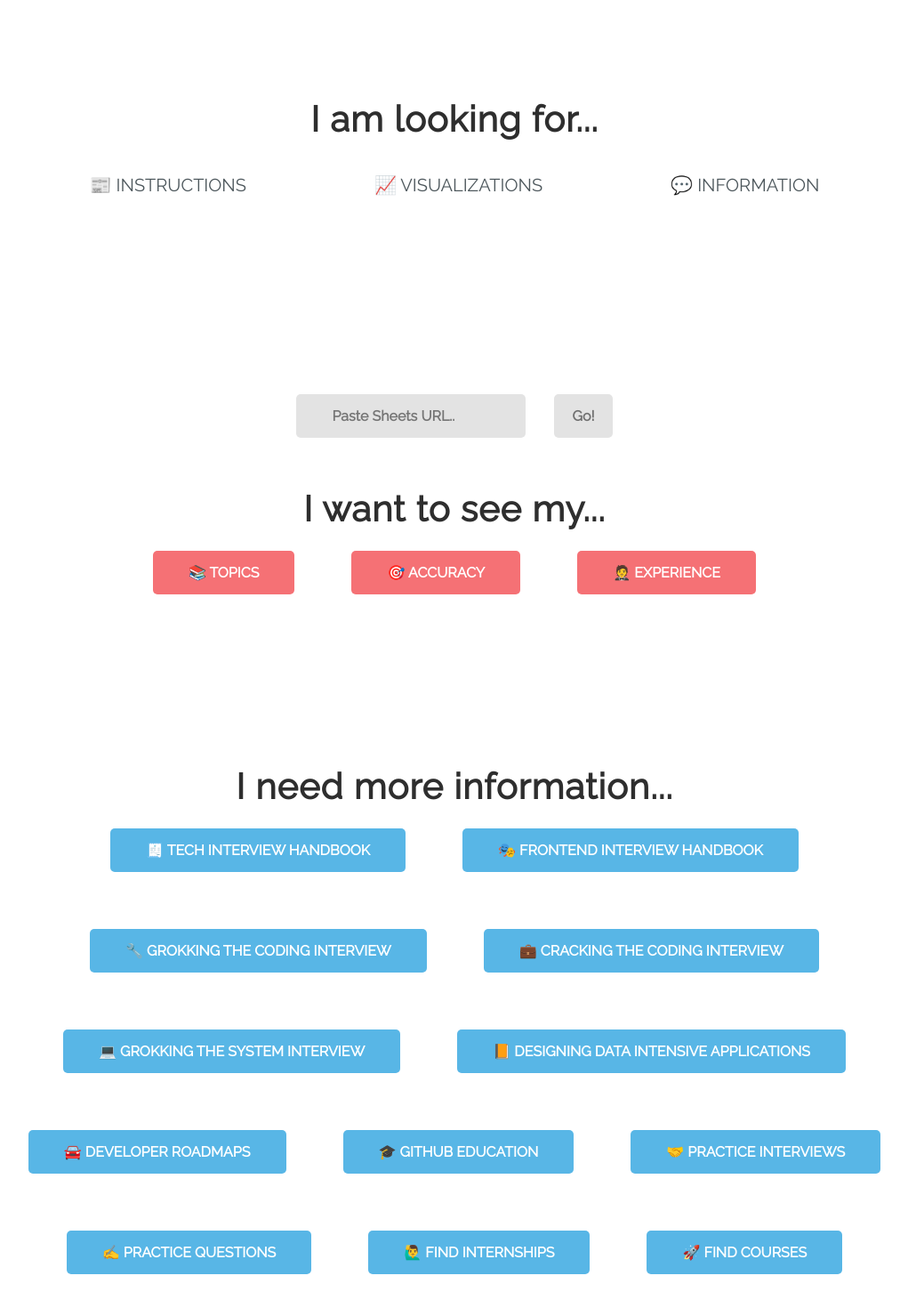
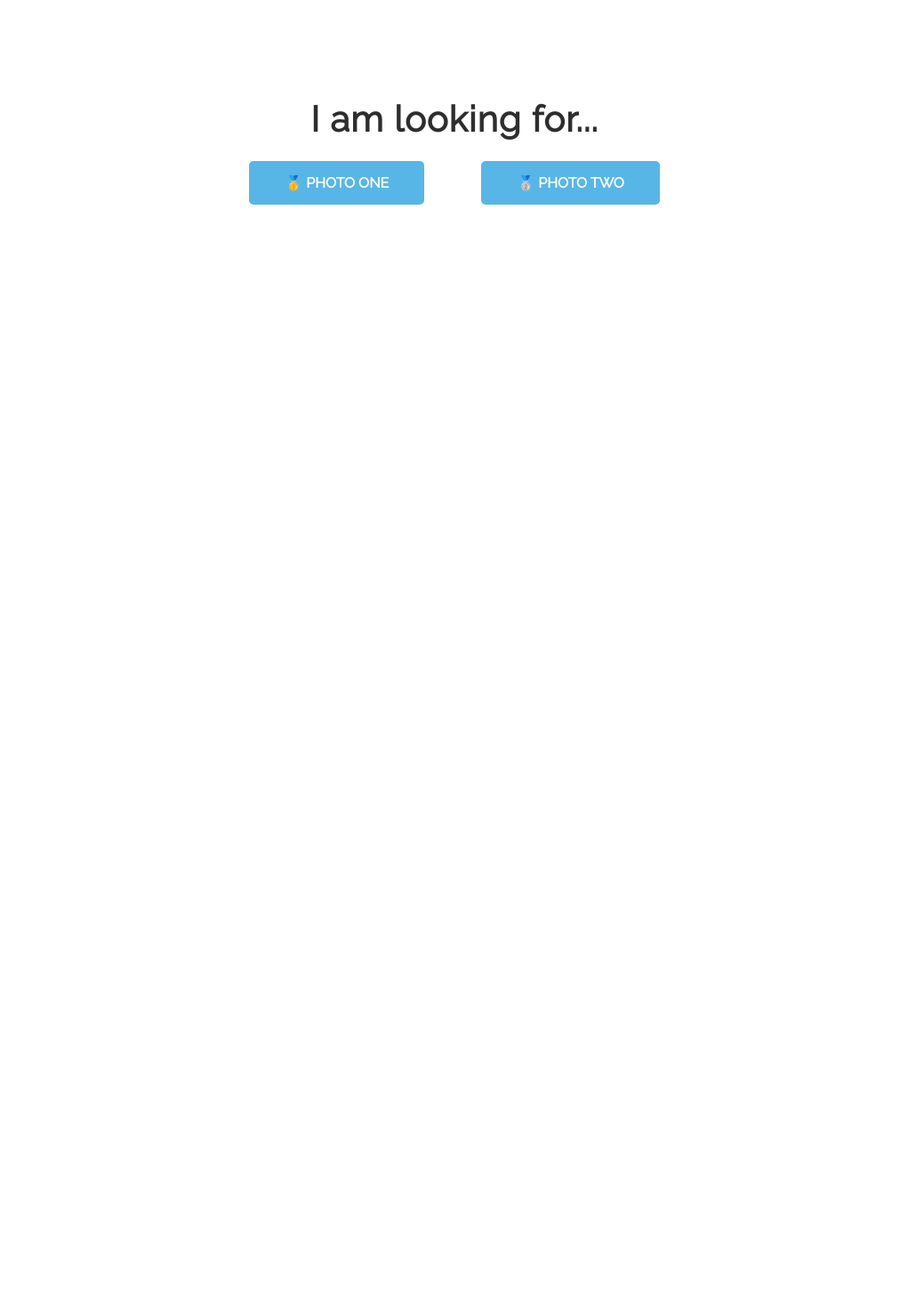
Before and after one commit to Hi-Van/creative-photo, a React (Create React App) app: page / in a window 1280 px wide. Shown: the part 348-1818 px from the top of the page at 89% size, without its empty margins (129-1150 px from the left). Built offline with nearby package versions, Linux system fonts and the light colour scheme.

Commit message:
add photos div and uninstall extra libraries

```diff
--- a/public/index.html
+++ b/public/index.html
@@ -4,12 +4,12 @@
     <meta charset="utf-8" />
     <link href="https://fonts.googleapis.com/css2?family=Raleway&display=swap" rel="stylesheet">
     <link href="https://fonts.googleapis.com/css2?family=Open+Sans&display=swap" rel="stylesheet">
-    <link rel="icon" href="https://emojipedia-us.s3.dualstack.us-west-1.amazonaws.com/thumbs/120/microsoft/209/page-with-curl_1f4c3.png" />
+    <link rel="icon" href="https://emojipedia-us.s3.dualstack.us-west-1.amazonaws.com/thumbs/120/microsoft/209/movie-camera_1f3a5.png" />
     <meta name="viewport" content="width=device-width, initial-scale=1" />
     <meta name="theme-color" content="#000000" />
     <meta
       name="description"
-      content="Preeepare: Visualize Your Progression"
+      content="Phoooto: Creative Photo Project"
     />
     <link rel="apple-touch-icon" href="%PUBLIC_URL%/logo192.png" />
     <!--
@@ -26,7 +26,7 @@
       work correctly both with client-side routing and a non-root public URL.
       Learn how to configure a non-root public URL by running `npm run build`.
     -->
-    <title>Preeepare: Visualize Your Progress</title>
+    <title>Phoooto: Creative Photo Project...</title>
   </head>
   <body>
     <noscript>You need to enable JavaScript to run this app.</noscript>
--- a/src/App.css
+++ b/src/App.css
@@ -18,6 +18,7 @@
 .emoji-logo {
   display: block;
   margin-top: 12vh;
+  margin-bottom: -vh;
   font-size: 10vh;
 }
 
@@ -94,15 +95,17 @@
   margin-bottom: 6vh;
 }
 
-.btn-chart {
-  margin: 4vh;
-  padding: 15px 40px 15px 40px;
-  background-color: #f57175;
-  font-size: 2vh;
-  font-weight: 600;
-  font-family: "Raleway";
-  border-radius: 5px;
-  color: #ffffff;
+.spacer {
+  min-height: 80vh;
+  min-width: 100vw;
+}
+
+#photos {
+  min-height: 100vh;
+  min-width: 100vw;
+  display: flex;
+  justify-content: center;
+  align-items: center;
 }
 
 .btn-info {
@@ -131,50 +134,6 @@
   background-color: #60bae7;
 }
 
-.btn-chart:hover {
-  background-color: #ff7a7e;
-}
-
 .btn-nav:hover {
   background-color: #eeeeee;
 }
-
-.graph-wrapper {
-  display: block;
-  margin: auto;
-  width: 80vw;
-  height: 90vh;
-}
-
-.input {
-  margin: 2vh;
-  border: none;
-  outline: none;
-  font-size: 2vh;
-  font-family: "Raleway";
-  font-weight: 600;
-  background-color: #e3e3e3;
-  padding: 15px 40px 15px 40px;
-  color: #707070;
-  border-radius: 5px;
-}
-
-.btn-submit {
-  margin: 2vh;
-  padding: 15px 20px 15px 20px;
-  background-color: #e3e3e3;
-  font-size: 2vh;
-  font-weight: 600;
-  font-family: "Raleway";
-  border-radius: 5px;
-  color: #707070;
-}
-
-.search {
-  display: flex;
-  flex-wrap: wrap;
-  justify-content: center;
-  justify-items: center;
-  margin-top: 20vh;
-  margin-bottom: -15vh;
-}
--- a/src/App.js
+++ b/src/App.js
@@ -1,57 +1,16 @@
 import React, { Component } from 'react';
-import RadarMap from './charts/topics';
-import Horizontal from './charts/accuracy';
-import HorizontalTwo from './charts/exp';
-import { Route, Link, Switch } from 'react-router-dom';
 import { Link as SmoothLink } from 'react-scroll';
 import './App.css';
 
 class App extends Component {
-
-  constructor(props) {
-    super(props);
-    this.state = {
-      importData: {}
-    }
-  }
-
-  componentDidMount() {
-    this.getData();
-  }
-
-  getData() {
-    this.setState({
-      //ajax calls here
-      importData: {
-        labels: ['Arrays & Strings', 'Searching & Sorting', 'Graphs & Trees', 'Stacks & Queues', 'Traversal Algorithms', 'Linked Lists', 'Dynamic Programming'],
-        datasets: [
-          {
-            label: 'My Questions',
-            backgroundColor: 'rgba(255,99,132,0.2)',
-            borderColor: 'rgba(255,99,132,1)',
-            pointBackgroundColor: 'rgba(255,99,132,1)',
-            pointBorderColor: '#fff',
-            pointHoverBackgroundColor: '#fff',
-            pointHoverBorderColor: 'rgba(255,99,132,1)',
-            data: [64, 67, 74, 72, 60, 81, 92]
-          }
-        ]
-      }
-    });
-  }
-
   render() {
-
-    const onClick = () => {
-      console.log('Google Sheets URl Submitted!');
-    }
 
     return (
       <div className="App">
         <div className='header'>
           <div className='header-text'>
             <a className='twitter' href='https://hi-van.github.io/preeepare/'>
-              <span className="emoji-logo-header" role="img" aria-label='paper'>📃 Preeepare</span>
+              <span className="emoji-logo-header" role="img" aria-label='paper'>🎥 Phoooto</span>
             </a>
             <a className='twitter' href='https://twitter.com/Hi_Im_Van' target='_blank' rel='noopener noreferrer'>by Van S.</a>
           </div>
@@ -60,91 +19,23 @@
 
         <a href='https://github.com/Hi-Van/preeepare' target='_blank' rel='noopener noreferrer'>
           <button className="to-code">
-            <span className="emoji-logo" role="img" aria-label='paper'>📃</span>
+            <span className="emoji-logo" role="img" aria-label='paper'>🎥</span>
           </button>
         </a>
 
-        <h1>Preeepare</h1>
-        <h2>Visualize your progression</h2>
+        <h1>Phoooto</h1>
+        <h2>COMM1000 Creative Project</h2>
 
         <h1 className='chart-opt'>I am looking for...</h1>
 
         <div className='btn-layout'>
-          <SmoothLink to="instructions" smooth={true} duration={1000}><button className='btn-nav'><span role="img" aria-label='papers'>📰</span> INSTRUCTIONS</button></SmoothLink>
-          <SmoothLink to="graphs" smooth={true} duration={1000}><button className='btn-nav'><span role="img" aria-label='laptop'>📈</span> VISUALIZATIONS</button></SmoothLink>
-          <SmoothLink to="info" smooth={true} duration={1000}><button className='btn-nav'><span role="img" aria-label='target'>💬</span> INFORMATION</button></SmoothLink>
+          <SmoothLink to="photos" smooth={true} duration={1000}><button className='btn-info'><span role="img" aria-label='papers'>🥇</span> PHOTO ONE</button></SmoothLink>
+          <SmoothLink to="photos" smooth={true} duration={1000}><button className='btn-info'><span role="img" aria-label='papers'>🥈</span> PHOTO TWO</button></SmoothLink>
         </div>
 
+        <div className='spacer' />
 
-        <div className="search">
-          <input type="text" placeholder="Paste Sheets URL.." id="inputText" className="input" autoComplete="off" />
-          <button className='btn-submit' onClick={onClick}>Go!</button>
-        </div>
-
-        <h1 className='chart-opt' id='graphs'>I want to see my...</h1>
-
-        <div className='btn-layout'>
-          <Link to='/topics'><button className='btn-chart'><span role="img" aria-label='books'>📚</span> TOPICS</button></Link>
-          <Link to='/accuracy'><button className='btn-chart'><span role="img" aria-label='target'>🎯</span> ACCURACY</button></Link>
-          <Link to='/work'><button className='btn-chart'><span role="img" aria-label='laptop'>🤵</span> EXPERIENCE</button></Link>
-        </div>
-
-        <Switch>
-          <Route exact path="/topics" render={(props) => <RadarMap {...props} data={this.state.importData} />} />
-          <Route exact path='/accuracy' component={Horizontal} />
-          <Route exact path='/work' component={HorizontalTwo} />
-        </Switch>
-
-        <h1 className='chart-opt' id='info'>I need more information...</h1>
-
-        <div className='btn-layout'>
-          <a href='https://yangshun.github.io/tech-interview-handbook/' target='_blank' rel='noopener noreferrer'>
-            <button className='btn-info'><span role="img" aria-label='books'>🧾</span> TECH INTERVIEW HANDBOOK</button>
-          </a>
-
-          <a href='https://yangshun.github.io/front-end-interview-handbook/' target='_blank' rel='noopener noreferrer'>
-            <button className='btn-info'><span role="img" aria-label='books'>🎭</span> FRONTEND INTERVIEW HANDBOOK</button>
-          </a>
-
-          <a href='https://www.educative.io/courses/grokking-the-coding-interview' target='_blank' rel='noopener noreferrer'>
-            <button className='btn-info'><span role="img" aria-label='books'>🔧</span> GROKKING THE CODING INTERVIEW</button>
-          </a>
-
-          <a href='https://www.amazon.com/Cracking-Coding-Interview-Programming-Questions/dp/0984782850' target='_blank' rel='noopener noreferrer'>
-            <button className='btn-info'><span role="img" aria-label='books'>💼</span> CRACKING THE CODING INTERVIEW</button>
-          </a>
-
-          <a href='https://www.educative.io/courses/grokking-the-system-design-interview' target='_blank' rel='noopener noreferrer'>
-            <button className='btn-info'><span role="img" aria-label='books'>💻</span> GROKKING THE SYSTEM INTERVIEW</button>
-          </a>
-
-          <a href='https://www.amazon.com/Designing-Data-Intensive-Applications-Reliable-Maintainable/dp/1449373321' target='_blank' rel='noopener noreferrer'>
-            <button className='btn-info'><span role="img" aria-label='books'>📙</span> DESIGNING DATA INTENSIVE APPLICATIONS</button>
-          </a>
-
-          <a href='https://roadmap.sh/' target='_blank' rel='noopener noreferrer'>
-            <button className='btn-info'><span role="img" aria-label='books'>🚘</span> DEVELOPER ROADMAPS</button>
-          </a>
-
-          <a href='https://education.github.com/' target='_blank' rel='noopener noreferrer'>
-            <button className='btn-info'><span role="img" aria-label='books'>🎓</span> GITHUB EDUCATION</button>
-          </a>
-
-          <a href='https://interviewing.io/' target='_blank' rel='noopener noreferrer'>
-            <button className='btn-info'><span role="img" aria-label='books'>🤝</span> PRACTICE INTERVIEWS</button>
-          </a>
-
-          <a href='https://leetcode.com/' target='_blank' rel='noopener noreferrer'>
-            <button className='btn-info'><span role="img" aria-label='books'>✍</span> PRACTICE QUESTIONS</button>
-          </a>
-
-          <a href='https://github.com/Pitt-CSC/Summer2021-Internships' target='_blank' rel='noopener noreferrer'>
-            <button className='btn-info'><span role="img" aria-label='books'>🙋‍♂️</span> FIND INTERNSHIPS</button>
-          </a>
-
-          <a href='https://www.udemy.com/' target='_blank' rel='noopener noreferrer'>
-            <button className='btn-info'><span role="img" aria-label='books'>🚀</span> FIND COURSES</button>
-          </a>
+        <div id='photos'>
         </div>
       </div>
     );
--- a/src/charts/topics.js
+++ /dev/null
@@ -1,26 +0,0 @@
-import React, { Component } from 'react';
-import { Radar } from 'react-chartjs-2';
-
-class RadarMap extends Component {
-
-    constructor(props) {
-        super(props);
-        this.state = {
-            data: props.data
-        }
-    }
-
-
-    render() {
-        return (
-            <div className="graph-wrapper">
-                <Radar
-                    data={this.state.data}
-                    options={{ maintainAspectRatio: true, responsive: true }}
-                />
-            </div>
-        );
-    }
-}
-
-export default RadarMap;
```
Also changed, not shown: package.json (+3 -4 lines), src/charts/accuracy.js (deleted, +0 -52 lines), src/charts/exp.js (deleted, +0 -51 lines), 1 other file (tests, documents, lock files or other folders).
